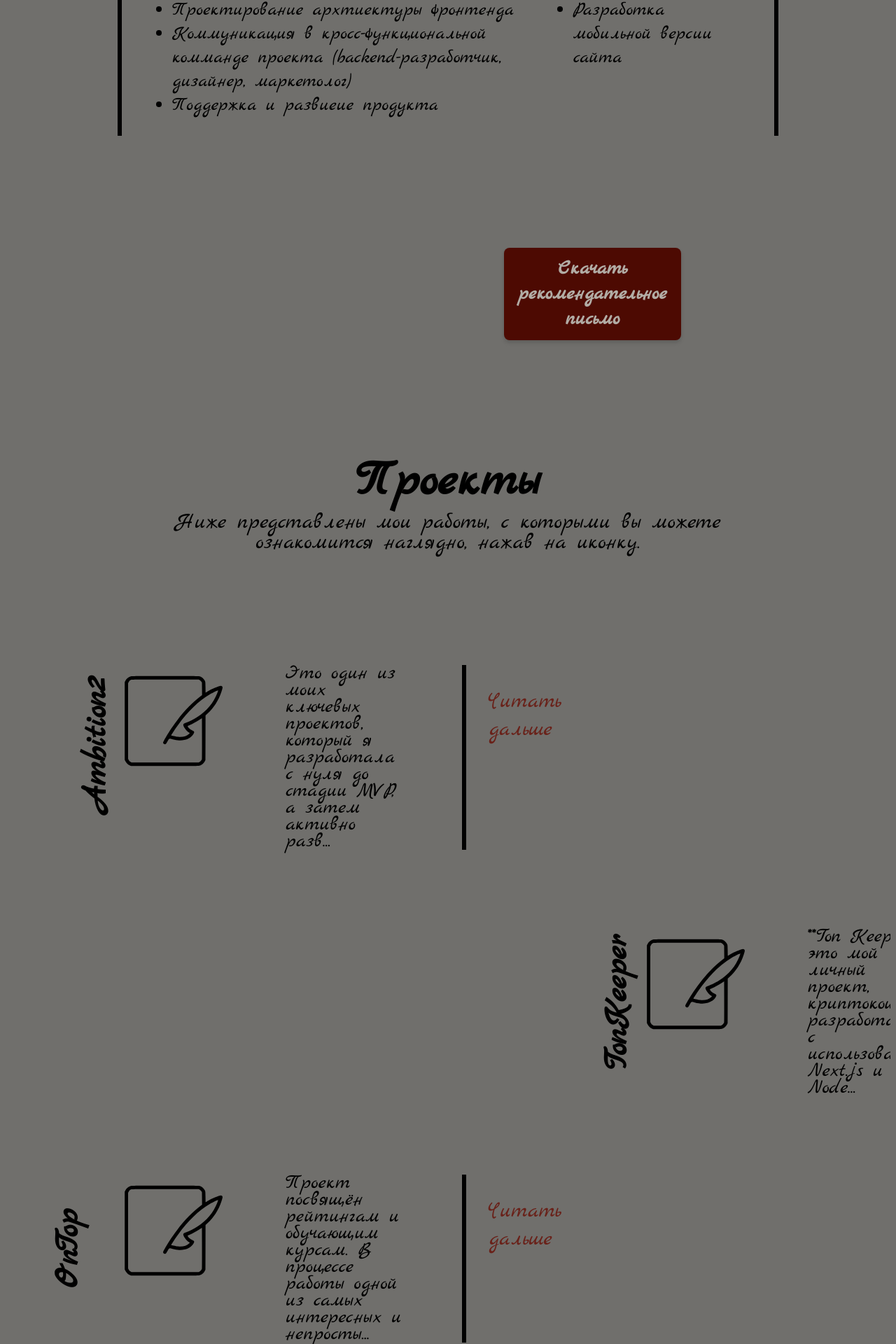
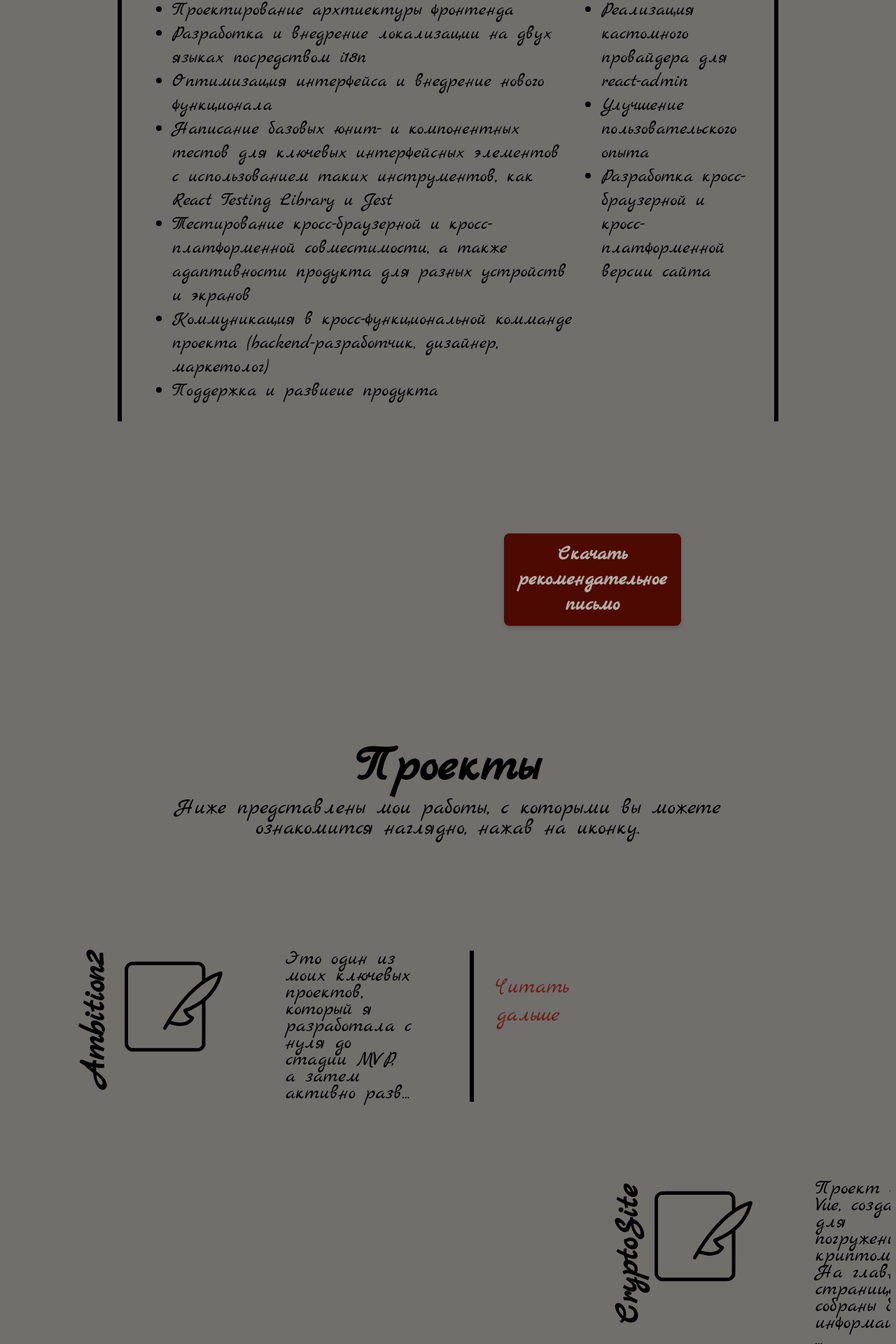
Before and after one commit to Rina2316/my-portfolio, a Next.js app: page / in a window 1280 px wide. Shown: the part 2753-4673 px from the top of the page at 70% size. Built offline with nearby package versions, Linux system fonts and the light colour scheme.

Commit message:
adding new site

```diff
--- a/src/app/page.tsx
+++ b/src/app/page.tsx
@@ -67,12 +67,16 @@ const Home: React.FC = () => {
         <div className={styles.firstList}>
           <Htag tag="h3">Обязанности</Htag>
           <ul>
-            <li>Разработка фронтенда сайта на Next.js и SCSS, адаптивная верстка</li>
-            <li>Интеграция REST API</li>
-            <li>Разработка админки средствами react-admin</li>
+            <li> Разработка фронтенда сайта на Next.js и SCSS, адаптивная верстка</li>
+            <li> Интеграция REST API</li>
+            <li> Разработка админки средствами react-admin</li>
             <li> Участье в проектировании UI/UX дизайна </li>
-            <li>Работа с анимацией (Framer Motion) </li>
-            <li> Проектирование архтиектуры фронтенда  </li>
+            <li> Работа с анимацией (Framer Motion) </li>
+            <li> Проектирование архтиектуры фронтенда</li>
+            <li> Разработка и внедрение локализации на двух языках посредством i18n</li>
+            <li> Оптимизация интерфейса и внедрение нового функционала</li>
+            <li> Написание базовых юнит- и компонентных тестов для ключевых интерфейсных элементов c использованием таких инструментов, как React Testing Library и Jest</li>
+            <li> Тестирование кросс-браузерной и кросс-платформенной совместимости, а также адаптивности продукта для разных устройств и экранов</li>
             <li> Коммуникация в кросс-функциональной комманде проекта (backend-разработчик, дизайнер, маркетолог) </li>
             <li> Поддержка и развиеие продукта  </li>
           </ul>
@@ -82,8 +86,10 @@ const Home: React.FC = () => {
           <Htag tag="h3">Достижения</Htag>
           <ul>
             <li>Разработка проекта с нуля до MVP</li>
+            <li>Вывод продукта на грузинский рынок</li>
             <li>Реализация кастомного провайдера для react-admin</li>
-            <li>Разработка мобильной версии сайта</li>
+            <li>Улучшение пользовательского опыта </li>
+            <li>Разработка кросс-браузерной и кросс-платформенной версии сайта</li>
           </ul>
         </div>
       </div>
@@ -101,7 +107,7 @@ const Home: React.FC = () => {
 
       <div id="technologies">
         <Htag tag="h2" className={styles.tag}>Технологии</Htag>
-        <Paragraph size="l" className={styles.greetingANDTechno}>В основном я работаю с такими технологиями, как React/Next.js, ES6 JavaScript, TypeScript, SCSS, Redux и Node.js, а также использую инструменты для анимации, такие как Framer Motion. Однако помимо этого, я имела опыт работы с Zustand, MobX, Vue и PostgreSQL, а также постоянно изучаю новые технологии.
+        <Paragraph size="l" className={styles.greetingANDTechno}>В основном я работаю с такими технологиями, как React/Next.js, ES6 JavaScript, TypeScript, SCSS, Redux и Node.js, а также использую инструменты для анимации, такие как Framer Motion. Однако помимо этого, я имела опыт работы с Vue.JS, Zustand, MobX, Node.JS, Express.JS и PostgreSQL, а также постоянно изучаю новые технологии.
         </Paragraph>
         <Technology />
       </div>
--- a/src/components/Works/projects.ts
+++ b/src/components/Works/projects.ts
@@ -5,8 +5,13 @@ export const projects = [
 
 	},
 	{
+		name: 'CryptoSite',
+		description: 'Проект на Vue, созданный для погружения в криптомир. На главной странице собраны блоки информации о криптокошельках и биржах, график изменения цены в долларах, топ популярных вопросов и имитация подключения криптокошелька. Профиль пользователя включает данные о нём, график посещений и ссылки на соцсети.Используются демонстрационные данны для создания эффекта реального использования приложения.',
+		link: 'https://rina2316.github.io/CryptoSite/',
+	 },
+	{
 		name: 'TonKeeper',
-		description: '**Ton Keeper** — это мой личный проект, криптокошелек, разработанный с использованием Next.js и Node.js, с подключением через ngrok. Приложение интегрируется с реальным кошельком, отображая адрес на первой странице и имитируя транзакции на второй. В шапке показывается актуальный баланс при подключении. Я использовал специфические библиотеки `@tonconnect/sdk` и `@tonconnect/ui-react`, что обеспечивает удобный интерфейс для работы с криптовалютой. Этот проект помог мне глубже понять блокчейн-технологии и Web3.',
+		description: 'Это мой личный проект, криптокошелек, разработанный с использованием Next.js и Node.js, с подключением через ngrok. Приложение интегрируется с реальным кошельком, отображая адрес на первой странице и имитируя транзакции на второй. В шапке показывается актуальный баланс при подключении. Я использовал специфические библиотеки `@tonconnect/sdk` и `@tonconnect/ui-react`, что обеспечивает удобный интерфейс для работы с криптовалютой. Этот проект помог мне глубже понять блокчейн-технологии и Web3.',
 		link: 'https://rina2316.github.io/TonKeeper/wallet',
 	 },
 	{
```
